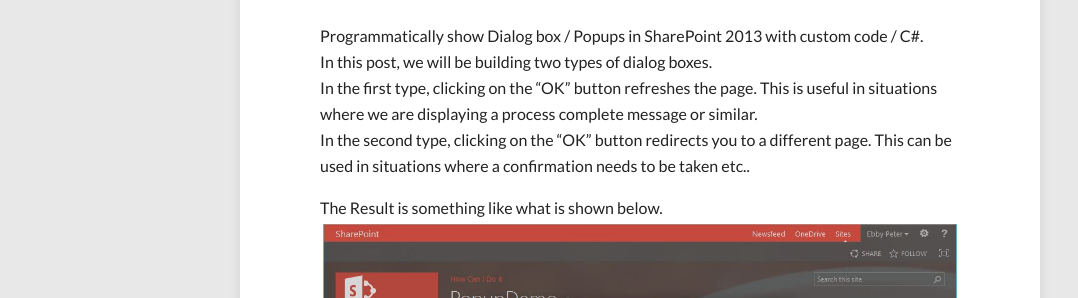
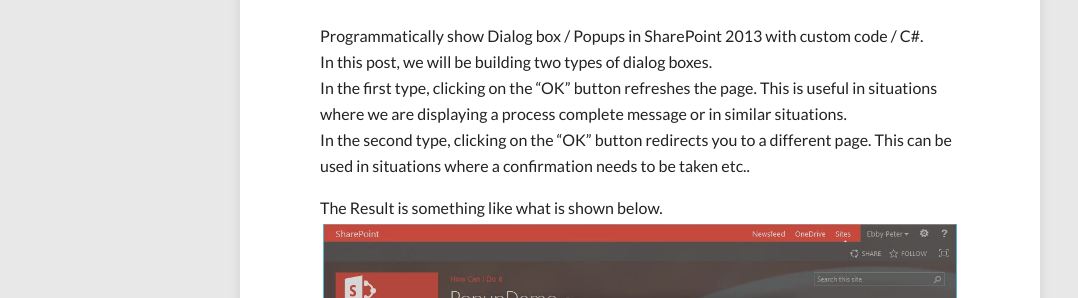
Before and after one commit to ebbypeter/ebbypeter.github.io, a Jekyll site: the page built from _posts/2014-11-22-Show-Popups-Programatically-in-SharePoint.md, in a window 1280 px wide and 900 px high, scrolled down 530 px. Shown: the part 182-480 px from the top of the window, without its empty margins (0-1078 px from the left). Built offline with Jekyll 4.4.1, drawn with Linux system fonts in a browser that asks for light colours; nearby versions of some CDN libraries; comment, search, counter and statistics services are not loaded; some of the changed text lies outside the part shown.

Commit message:
SharePoint Popups - Minor Updates

```diff
--- a/_includes/head.html
+++ b/_includes/head.html
@@ -19,6 +19,7 @@
 <meta property="og:description" content="{% if page.longDescription %}{{ page.longDescription }}{% else %}{{ site.description }}{% endif %}">
 <meta property="og:url" content="{{ site.url }}{{ page.url }}">
 <meta property="og:site_name" content="{{ site.title }}">
+<meta property="og:image" content="{% if page.image.featuredImage %}{{ site.url }}{{ page.image.featuredImage }}{% else %}{{ site.url }}/images/{{ page.image.feature }}{% endif %}"/>
 
 {% if site.google_verify %}<meta name="google-site-verification" content="{{ site.google_verify }}">{% endif %}
 {% if site.bing_verify %}<meta name="msvalidate.01" content="{{ site.bing_verify }}">{% endif %}
--- a/_posts/2014-11-22-Show-Popups-Programatically-in-SharePoint.md
+++ b/_posts/2014-11-22-Show-Popups-Programatically-in-SharePoint.md
@@ -15,7 +15,7 @@
 ##What are we trying to achieve
 Programmatically show Dialog box / Popups in SharePoint 2013 with custom code / C#.
 In this post, we will be building two types of dialog boxes.
-In the first type, clicking on the "OK" button refreshes the page. This is useful in situations where we are displaying a process complete message or similar.
+In the first type, clicking on the "OK" button refreshes the page. This is useful in situations where we are displaying a process complete message or in similar situations.
 In the second type, clicking on the "OK" button redirects you to a different page. This can be used in situations where a confirmation needs to be taken etc..
 
 The Result is something like what is shown below.
```
Also changed, not shown: other parts of _posts/2014-11-22-Show-Popups-Programatically-in-SharePoint.md (+1 -1 lines), 17 other files.
